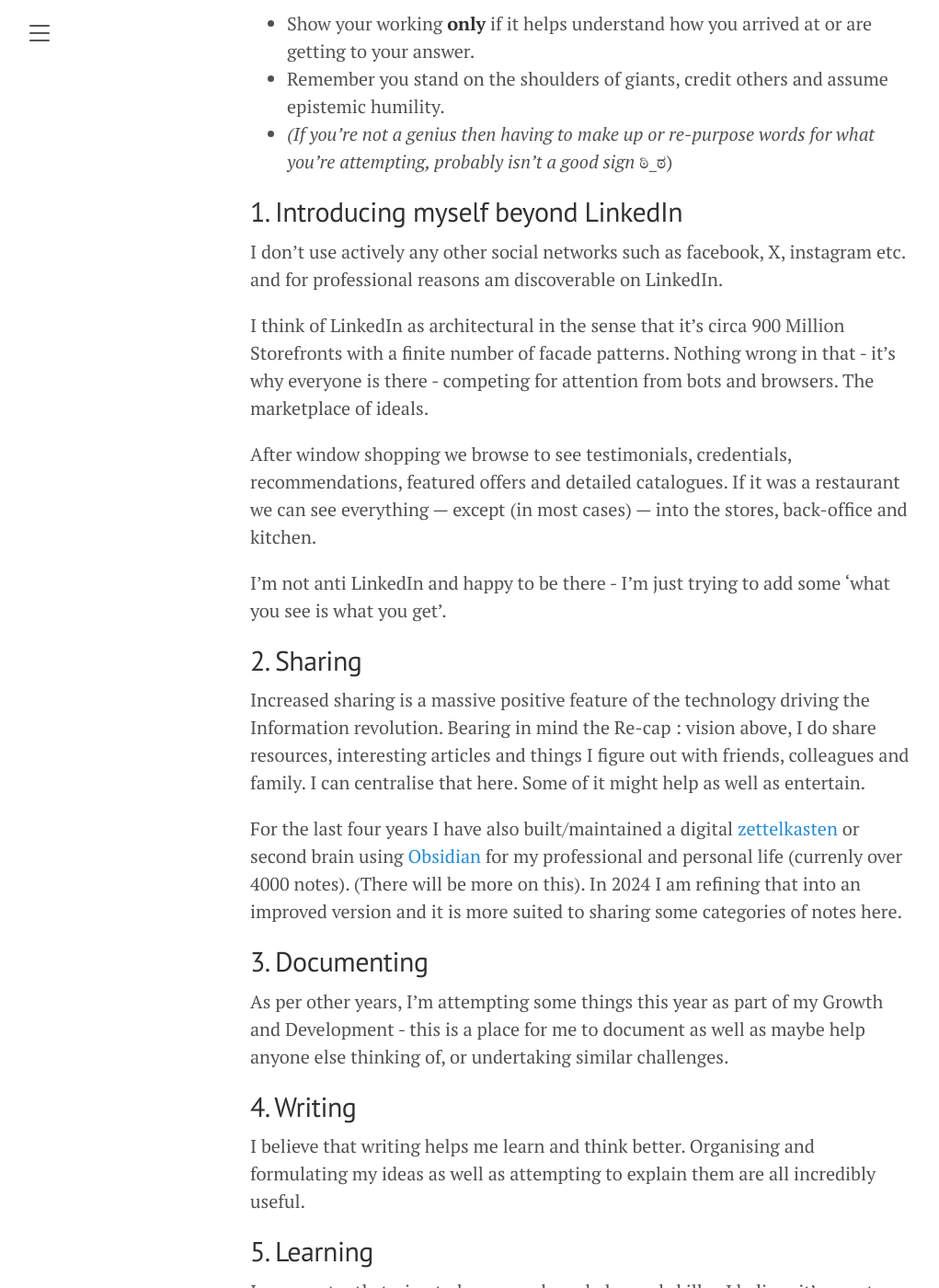
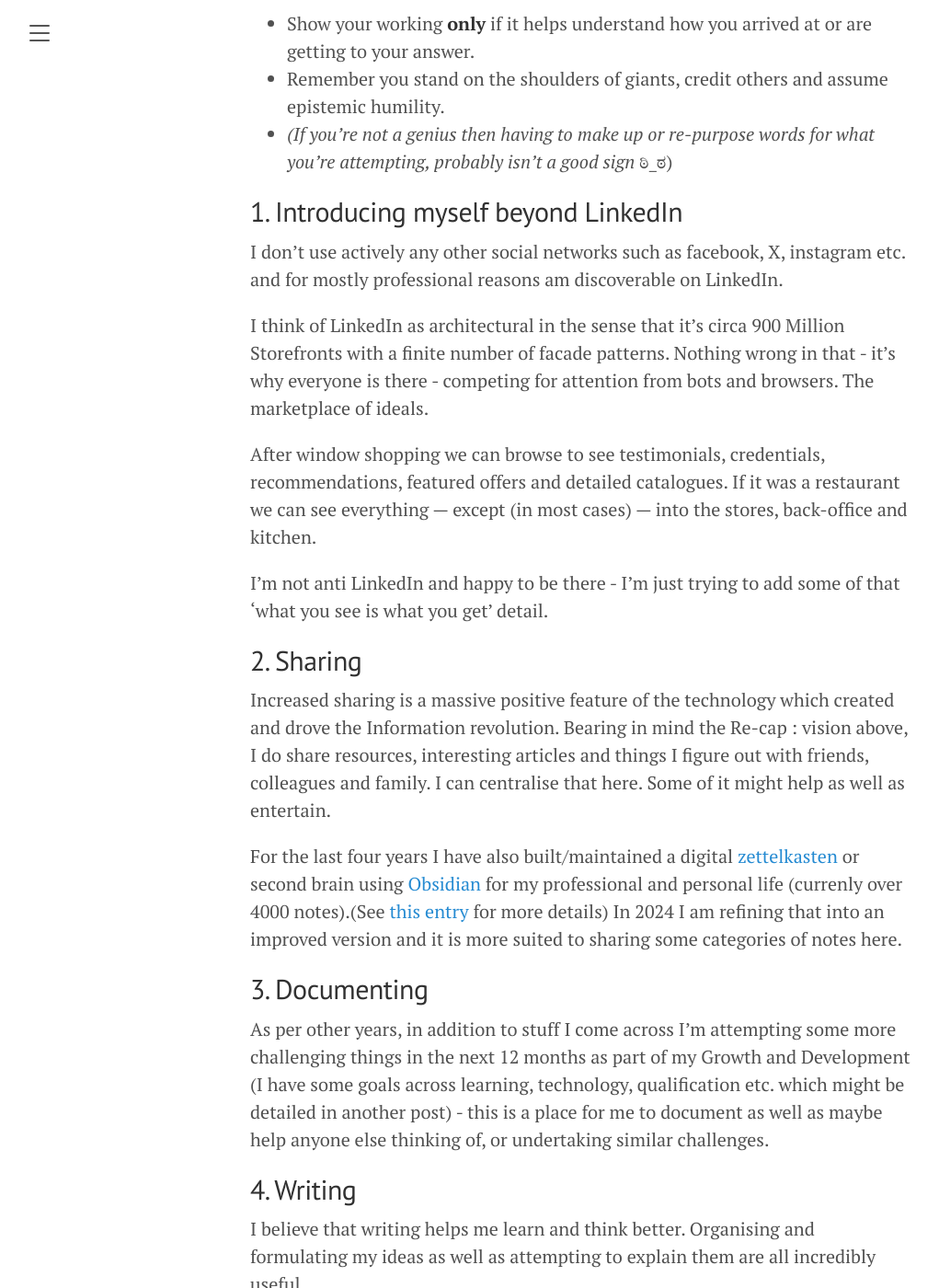
Before and after one commit to kevanchristmas/kevanchristmas.gitHub.io, a Jekyll site: the page built from _posts/2024-02-02-whats it for.md, in a window 1280 px wide and 1400 px high, scrolled down 1026 px. Shown: the whole window at 92% size, without its empty margins (8-1029 px from the left). Built offline with Jekyll 4.4.1, drawn with Linux system fonts in a browser that asks for light colours; some of the changed text lies outside the part shown.

Commit message:
Edit to existing article and work on next
Tweaked the copy on one

Added new copy to complete on the second

Added sign off to both

```diff
--- a/_posts/2024-02-02-whats it for.md
+++ b/_posts/2024-02-02-whats it for.md
@@ -33,23 +33,23 @@
 
 ## 1. Introducing myself beyond LinkedIn
 
-I don't use actively any other social networks such as facebook, X, instagram etc. and for professional reasons am discoverable on LinkedIn.
+I don't use actively any other social networks such as facebook, X, instagram etc. and for mostly professional reasons am discoverable on LinkedIn.
 
 I think of LinkedIn as architectural in the sense that it's circa 900 Million Storefronts with a finite number of facade patterns. Nothing wrong in that - it's why everyone is there - competing for attention from bots and browsers. The marketplace of ideals.
 
-After window shopping we browse to see testimonials, credentials, recommendations, featured offers and detailed catalogues. If it was a restaurant we can see everything — except (in most cases) — into the stores, back-office and kitchen.
+After window shopping we can browse to see testimonials, credentials, recommendations, featured offers and detailed catalogues. If it was a restaurant we can see everything — except (in most cases) — into the stores, back-office and kitchen.
 
-I'm not anti LinkedIn and happy to be there - I'm just trying to add some 'what you see is what you get'.
+I'm not anti LinkedIn and happy to be there - I'm just trying to add some of that 'what you see is what you get' detail.
 
 ## 2. Sharing
 
-Increased sharing is a massive positive feature of the technology driving the Information revolution. Bearing in mind the Re-cap : vision above, I do share resources, interesting articles and things I figure out with friends, colleagues and family. I can centralise that here. Some of it might help as well as entertain.
+Increased sharing is a massive positive feature of the technology which created and drove the Information revolution. Bearing in mind the Re-cap : vision above, I do share resources, interesting articles and things I figure out with friends, colleagues and family. I can centralise that here. Some of it might help as well as entertain.
 
-For the last four years I have also built/maintained a digital [zettelkasten](https://zettelkasten.de/introduction/) or second brain using [Obsidian](https://obsidian.md/) for my professional and personal life (currenly over 4000 notes). (There will be more on this). In 2024 I am refining that into an improved version and it is more suited to sharing some categories of notes here.
+For the last four years I have also built/maintained a digital [zettelkasten](https://zettelkasten.de/introduction/) or second brain using [Obsidian](https://obsidian.md/) for my professional and personal life (currenly over 4000 notes).(See [this entry](https://kevanchristmas.github.io/2024/02/12/standing-on-one-LEG-and-zettelkasten/) for more details) In 2024 I am refining that into an improved version and it is more suited to sharing some categories of notes here.
 
 ## 3. Documenting
 
-As per other years, I'm attempting some things this year as part of my Growth and Development - this is a place for me to document as well as maybe help anyone else thinking of, or undertaking similar challenges.
+As per other years, in addition to stuff I come across I'm attempting some more challenging things in the next 12 months as part of my Growth and Development (I have some goals across learning, technology, qualification etc. which might be detailed in another post) - this is a place for me to document as well as maybe help anyone else thinking of, or undertaking similar challenges.
 
 ## 4. Writing
 
@@ -57,8 +57,10 @@
 
 ## 5. Learning
 
-I am constantly trying to learn new knowledge and skills - I believe it's a system not a goal. One of the great benefits of my current Obsidian vault is reviewing past notes and seeing the development over time. This can showcase and share that.
+I am constantly trying to learn new knowledge and skills - I believe it's a system not a goal. One of the great benefits so far of my current Obsidian vault is reviewing past notes and seeing the development over time. This site can showcase and share that.
 
 ## 6. Finding potential collaborators
 
 Last and not least (!) Some of what I hope to achieve in 2024 will need/benefit from the input and help of others. I have found this before with writing, side ventures and general wellbeing. I'm always open to new correspondents and (although somewhat time poor) interesting projects. Hopefully something here might spur you to reach out - most easily through kevan(at)the10x.com or kevan.christmas(at)gmail.com.
+
+Thanks for your time.
```
Also changed, not shown: _posts/2024-02-12-standing on one LEG and zettelkasten.md (+29 -4 lines).
